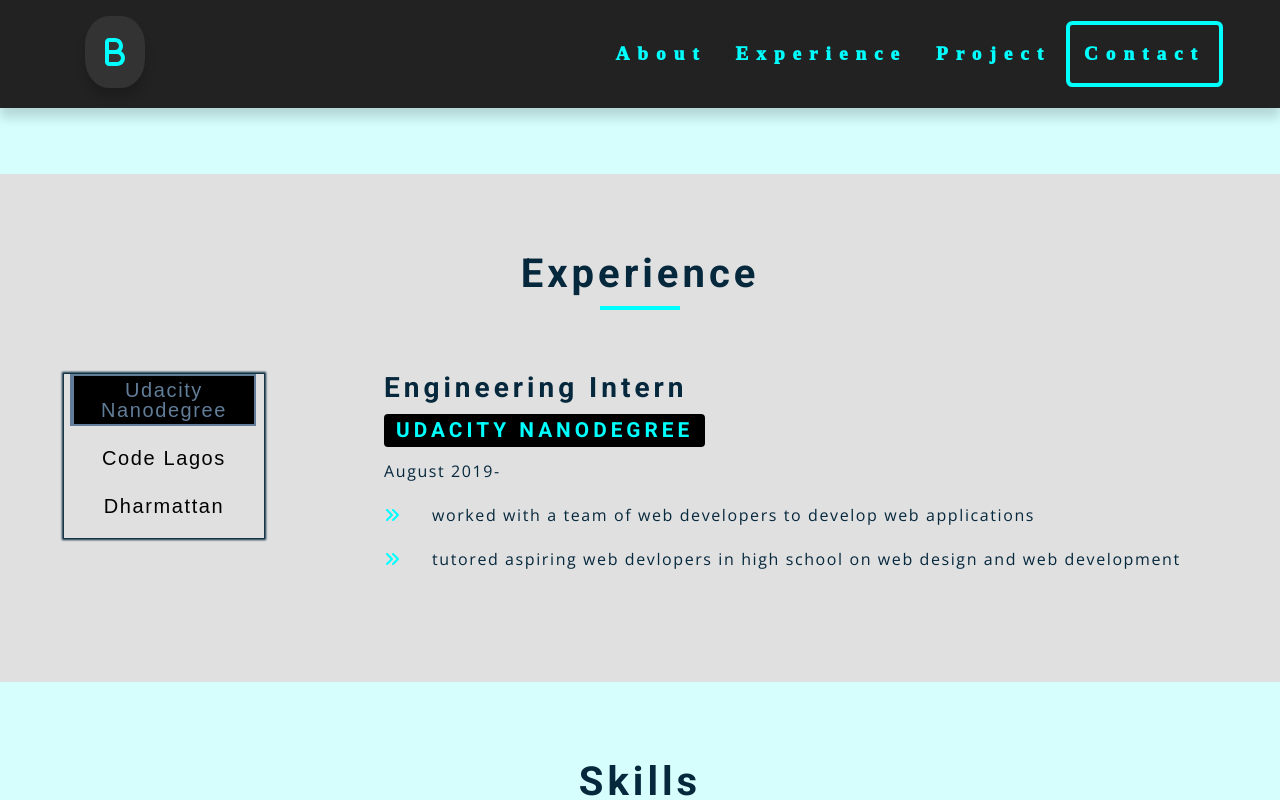
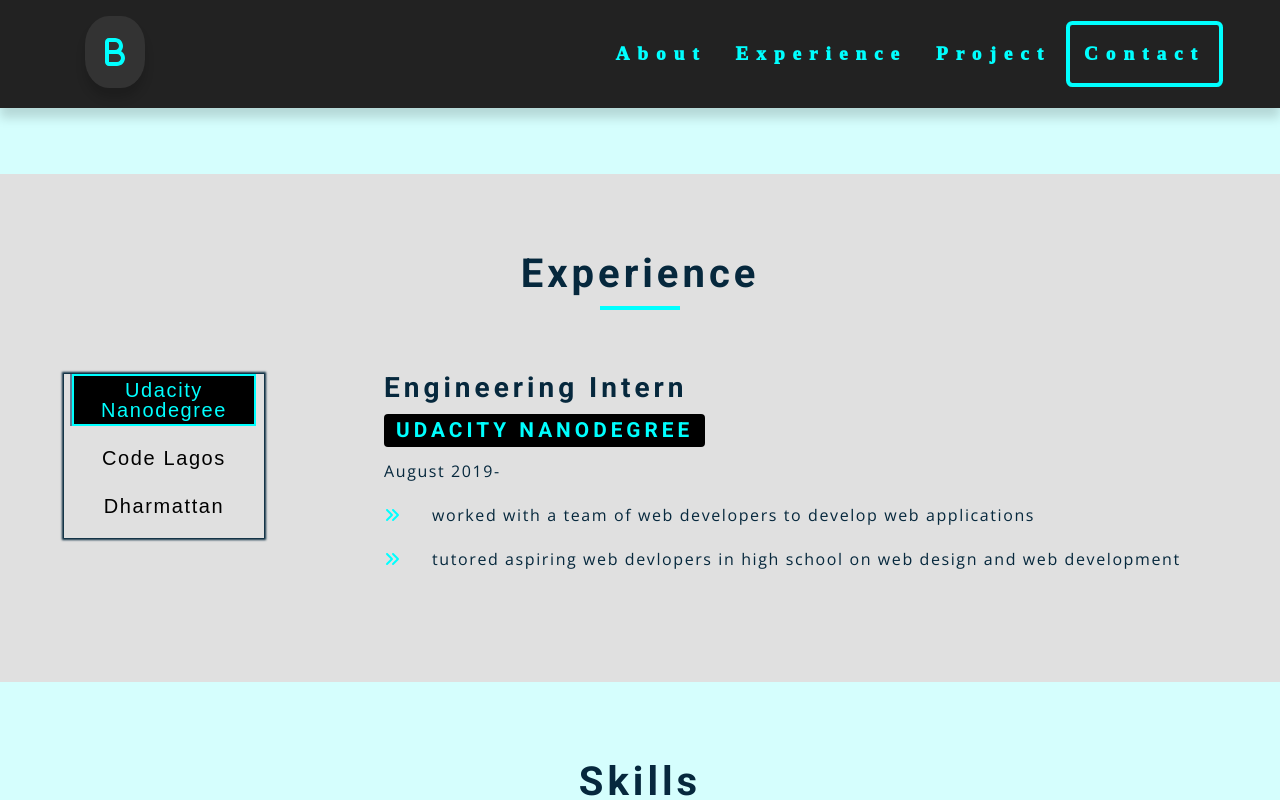
Before and after one commit to bamey1/bamey-portfolio, a React (Create React App) app: page / in a window 1280 px wide. In both pictures the pointer is over the button "Udacity Nanodegree". Shown: the part 1890-2690 px from the top of the page. Built offline with nearby package versions, Linux system fonts and the light colour scheme.

Commit message:
aqua button

```diff
--- a/src/App.css
+++ b/src/App.css
@@ -770,8 +770,8 @@ background-size: cover;*/
 
 }
 .job-btn:hover {
-  color:  hsl(210, 22%, 49%);
-  box-shadow: 0 2px  hsl(210, 22%, 49%);
+  color:  aqua;
+  box-shadow: aqua;
 }
 .active-btn {
   color:aqua;
```
